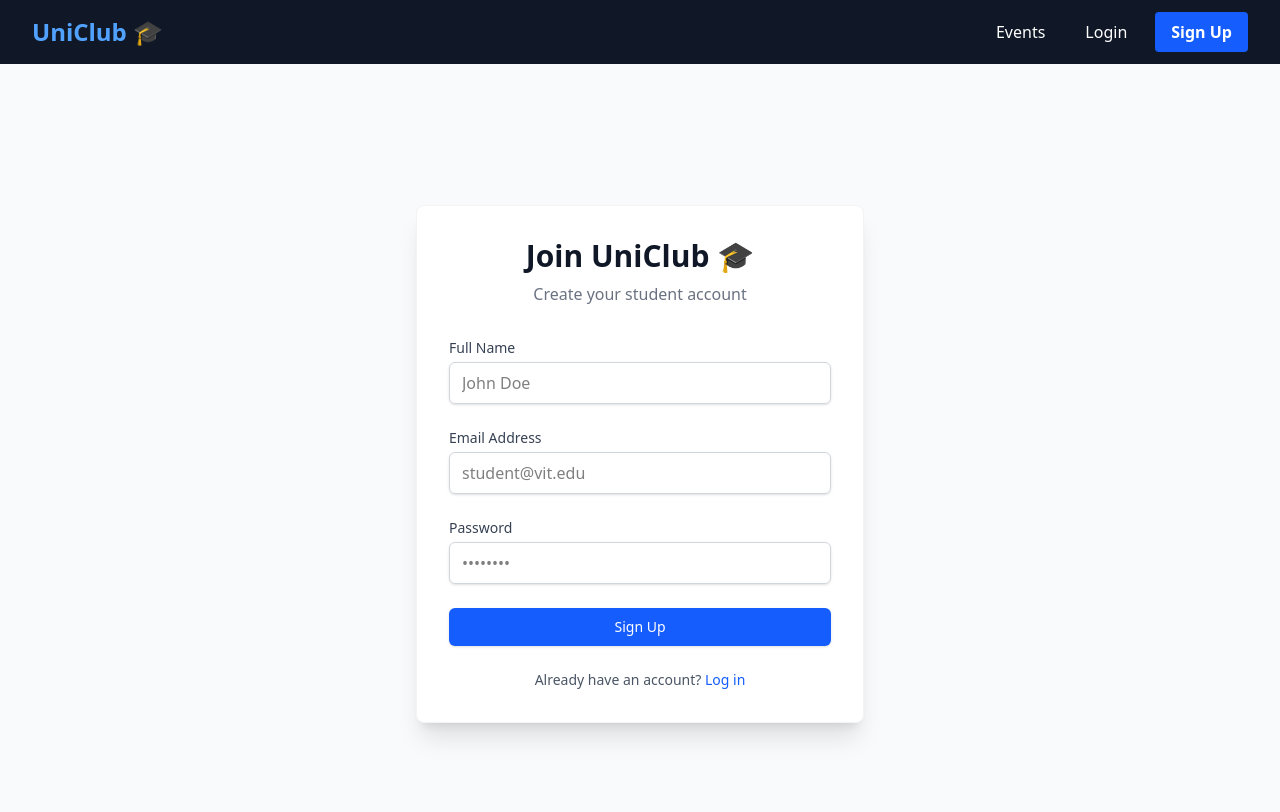
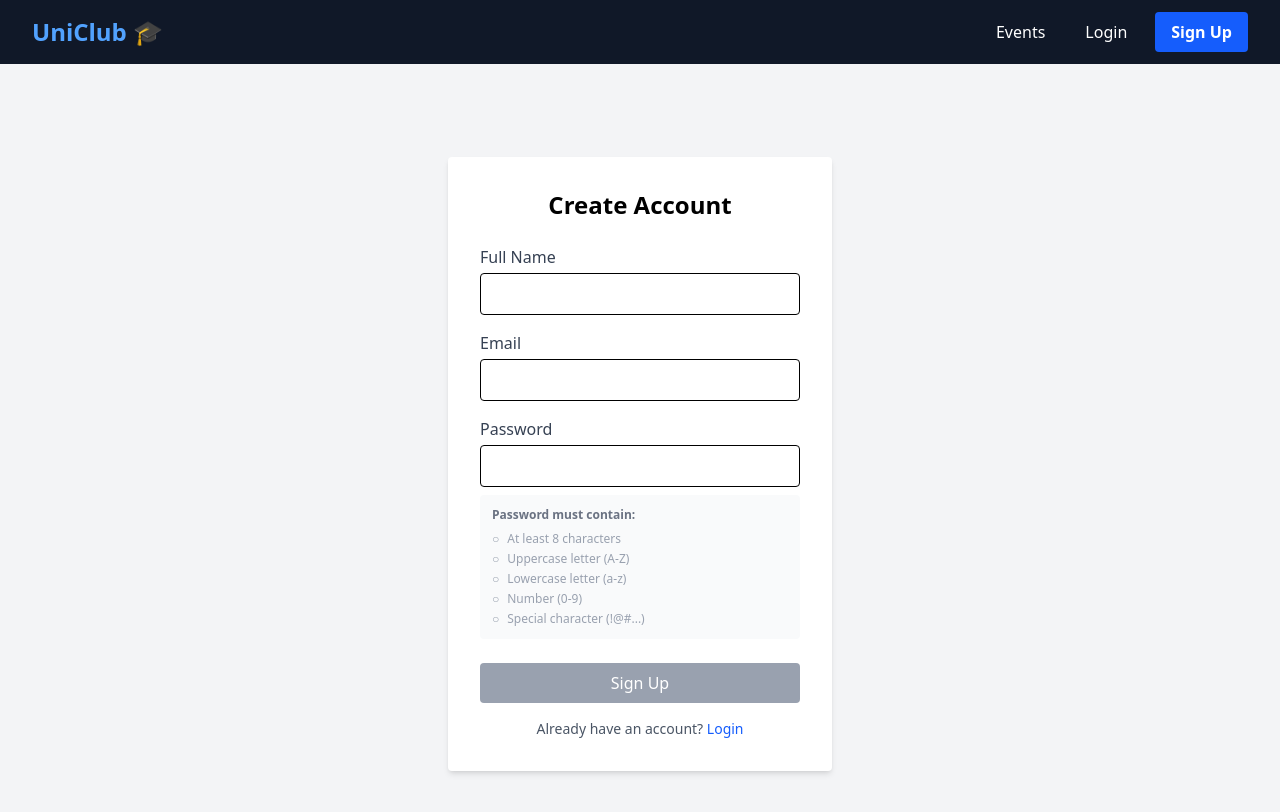
Before and after one commit to KeerthiKumar2902/ClubManager, a React (Vite) app in the folder client/: page /register in a window 1280 px wide. Shown: the top 812 px of the page. Built offline with nearby package versions, Linux system fonts and the light colour scheme.

Commit message:
Implemented forgot password, resetpassword and verify email

```diff
--- /dev/null
+++ b/client/src/pages/ForgotPassword.jsx
@@ -0,0 +1,66 @@
+import React, { useState } from 'react';
+import axios from 'axios';
+import { Link } from 'react-router-dom';
+
+const ForgotPassword = () => {
+  const [email, setEmail] = useState('');
+  const [message, setMessage] = useState('');
+  const [error, setError] = useState('');
+  const [loading, setLoading] = useState(false);
+
+  const handleSubmit = async (e) => {
+    e.preventDefault();
+    setLoading(true);
+    setMessage('');
+    setError('');
+
+    try {
+      await axios.post('http://localhost:5000/api/auth/forgot-password', { email });
+      setMessage('Password reset link has been sent to your email.');
+    } catch (err) {
+      setError(err.response?.data?.error || 'Failed to send email.');
+    } finally {
+      setLoading(false);
+    }
+  };
+
+  return (
+    <div className="min-h-screen flex items-center justify-center bg-gray-50 px-4">
+      <div className="max-w-md w-full bg-white p-8 rounded-lg shadow-md">
+        <h2 className="text-2xl font-bold text-center text-gray-800 mb-6">Forgot Password?</h2>
+        <p className="text-gray-600 text-center mb-6">Enter your email and we'll send you a link to reset your password.</p>
+
+        {message && <div className="bg-green-100 text-green-700 p-3 rounded mb-4 text-sm">{message}</div>}
+        {error && <div className="bg-red-100 text-red-700 p-3 rounded mb-4 text-sm">{error}</div>}
+
+        <form onSubmit={handleSubmit} className="space-y-4">
+          <div>
+            <label className="block text-gray-700 mb-2">Email Address</label>
+            <input
+              type="email"
+              required
+              className="w-full px-4 py-2 border rounded-lg focus:outline-none focus:ring-2 focus:ring-blue-500"
+              placeholder="admin@example.com"
+              value={email}
+              onChange={(e) => setEmail(e.target.value)}
+            />
+          </div>
+
+          <button
+            type="submit"
+            disabled={loading}
+            className="w-full bg-blue-600 text-white py-2 rounded-lg hover:bg-blue-700 transition disabled:bg-blue-300"
+          >
+            {loading ? 'Sending...' : 'Send Reset Link'}
+          </button>
+        </form>
+
+        <div className="mt-4 text-center">
+          <Link to="/login" className="text-blue-600 hover:underline text-sm">Back to Login</Link>
+        </div>
+      </div>
+    </div>
+  );
+};
+
+export default ForgotPassword;
--- a/client/src/pages/Register.jsx
+++ b/client/src/pages/Register.jsx
@@ -1,33 +1,65 @@
-import React, { useState } from 'react';
-import { Link, useNavigate } from 'react-router-dom';
+import React, { useState, useEffect } from 'react';
 import axios from 'axios';
+import { useNavigate, Link } from 'react-router-dom';
 
 const Register = () => {
-  const navigate = useNavigate();
-
   const [formData, setFormData] = useState({
     name: '',
     email: '',
-    password: ''
+    password: '',
+    role: 'STUDENT'
   });
 
+  // Toggle for Success View
+  const [registrationSuccess, setRegistrationSuccess] = useState(false);
   const [error, setError] = useState('');
   const [loading, setLoading] = useState(false);
 
-  const handleSubmit = async (e) => {
+  // --- PASSWORD VALIDATION STATE ---
+  const [passwordCriteria, setPasswordCriteria] = useState({
+    length: false,
+    upper: false,
+    lower: false,
+    number: false,
+    special: false
+  });
+  const [isPasswordValid, setIsPasswordValid] = useState(false);
+
+  // Update criteria whenever password changes
+  useEffect(() => {
+    const p = formData.password;
+    const criteria = {
+      length: p.length >= 8,
+      upper: /[A-Z]/.test(p),
+      lower: /[a-z]/.test(p),
+      number: /[0-9]/.test(p),
+      special: /[!@#$%^&*(),.?":{}|<>]/.test(p)
+    };
+
+    setPasswordCriteria(criteria);
+    // Valid only if ALL values in the object are true
+    setIsPasswordValid(Object.values(criteria).every(Boolean));
+  }, [formData.password]);
+
+  const handleChange = (e) => {
+    setFormData({ ...formData, [e.target.name]: e.target.value });
+  };
+
+  const handleRegister = async (e) => {
     e.preventDefault();
     setError('');
+
+    // Double Check (Security)
+    if (!isPasswordValid) {
+      setError("Please meet all password requirements.");
+      return;
+    }
+
     setLoading(true);
 
     try {
-      // Hardcode role as 'STUDENT' for public sign-ups
-      const payload = { ...formData, role: 'STUDENT' };
-
-      await axios.post('http://localhost:5000/api/auth/register', payload);
-
-      alert("Registration Successful! Please Login.");
-      navigate('/login');
-
+      await axios.post('http://localhost:5000/api/auth/register', formData);
+      setRegistrationSuccess(true);
     } catch (err) {
       setError(err.response?.data?.error || 'Registration failed');
     } finally {
@@ -35,81 +67,107 @@ const Register = () => {
     }
   };
 
+  // --- VIEW 1: SUCCESS MESSAGE ---
+  if (registrationSuccess) {
+    return (
+      <div className="min-h-screen flex items-center justify-center bg-gray-50 px-4">
+        <div className="max-w-md w-full bg-white p-8 rounded-lg shadow-lg text-center border-t-4 border-green-500">
+          <div className="mb-4 text-6xl">📧</div>
+          <h2 className="text-2xl font-bold text-gray-800 mb-2">Verify your Email</h2>
+          <p className="text-gray-600 mb-6">
+            We've sent a verification link to <span className="font-semibold text-gray-800">{formData.email}</span>.
+          </p>
+          <p className="text-sm text-gray-500 mb-8 bg-gray-100 p-3 rounded">
+            Please check your inbox (and spam folder). You cannot login until you verify your account.
+          </p>
+
+          <Link to="/login" className="inline-block bg-blue-600 text-white px-6 py-2 rounded hover:bg-blue-700 transition">
+            Go to Login
+          </Link>
+        </div>
+      </div>
+    );
+  }
+
+  // --- VIEW 2: REGISTRATION FORM ---
   return (
-    <div className="min-h-screen flex items-center justify-center bg-gray-50 px-4">
-      <div className="max-w-md w-full bg-white rounded-lg shadow-xl p-8 border border-gray-100">
+    <div className="flex justify-center items-center min-h-screen bg-gray-100 py-10">
+      <div className="bg-white p-8 rounded shadow-md w-96">
+        <h1 className="text-2xl font-bold mb-6 text-center">Create Account</h1>
 
-        <div className="text-center mb-8">
-          <h2 className="text-3xl font-bold text-gray-900">Join UniClub 🎓</h2>
-          <p className="text-gray-500 mt-2">Create your student account</p>
-        </div>
+        {error && <div className="bg-red-100 text-red-700 p-2 rounded mb-4 text-sm">{error}</div>}
 
-        {error && (
-          <div className="bg-red-50 text-red-600 p-3 rounded mb-4 text-sm border border-red-200">
-            {error}
-          </div>
-        )}
-
-        <form onSubmit={handleSubmit} className="space-y-6">
-          <div>
-            <label className="block text-sm font-medium text-gray-700">Full Name</label>
+        <form onSubmit={handleRegister}>
+          <div className="mb-4">
+            <label className="block text-gray-700">Full Name</label>
             <input
               type="text"
-              className="mt-1 block w-full px-3 py-2 border border-gray-300 rounded-md shadow-sm focus:outline-none focus:ring-blue-500 focus:border-blue-500"
-              placeholder="John Doe"
+              name="name"
+              className="w-full border p-2 rounded mt-1"
               value={formData.name}
-              onChange={(e) => setFormData({...formData, name: e.target.value})}
+              onChange={handleChange}
               required
             />
           </div>
 
-          <div>
-            <label className="block text-sm font-medium text-gray-700">Email Address</label>
+          <div className="mb-4">
+            <label className="block text-gray-700">Email</label>
             <input
               type="email"
-              className="mt-1 block w-full px-3 py-2 border border-gray-300 rounded-md shadow-sm focus:outline-none focus:ring-blue-500 focus:border-blue-500"
-              placeholder="student@vit.edu"
+              name="email"
+              className="w-full border p-2 rounded mt-1"
               value={formData.email}
-              onChange={(e) => setFormData({...formData, email: e.target.value})}
+              onChange={handleChange}
               required
             />
           </div>
 
-          <div>
-            <label className="block text-sm font-medium text-gray-700">Password</label>
+          <div className="mb-2">
+            <label className="block text-gray-700">Password</label>
             <input
               type="password"
-              className="mt-1 block w-full px-3 py-2 border border-gray-300 rounded-md shadow-sm focus:outline-none focus:ring-blue-500 focus:border-blue-500"
-              placeholder="••••••••"
+              name="password"
+              className={`w-full border p-2 rounded mt-1 ${isPasswordValid && formData.password ? 'border-green-500 ring-1 ring-green-500' : ''}`}
               value={formData.password}
-              onChange={(e) => setFormData({...formData, password: e.target.value})}
+              onChange={handleChange}
               required
             />
           </div>
 
+          {/* --- PASSWORD CHECKLIST --- */}
+          <div className="mb-6 bg-gray-50 p-3 rounded text-xs space-y-1">
+            <p className="font-semibold text-gray-500 mb-2">Password must contain:</p>
+
+            <CriteriaItem met={passwordCriteria.length} label="At least 8 characters" />
+            <CriteriaItem met={passwordCriteria.upper} label="Uppercase letter (A-Z)" />
+            <CriteriaItem met={passwordCriteria.lower} label="Lowercase letter (a-z)" />
+            <CriteriaItem met={passwordCriteria.number} label="Number (0-9)" />
+            <CriteriaItem met={passwordCriteria.special} label="Special character (!@#...)" />
+          </div>
+
           <button
             type="submit"
-            disabled={loading}
-            className={`w-full flex justify-center py-2 px-4 border border-transparent rounded-md shadow-sm text-sm font-medium text-white
-              ${loading ? 'bg-blue-400 cursor-not-allowed' : 'bg-blue-600 hover:bg-blue-700'}
-              transition duration-150 ease-in-out`}
+            disabled={loading || !isPasswordValid}
+            className="w-full bg-green-600 text-white p-2 rounded hover:bg-green-700 transition disabled:bg-gray-400 disabled:cursor-not-allowed"
           >
             {loading ? 'Creating Account...' : 'Sign Up'}
           </button>
         </form>
 
-        <div className="mt-6 text-center">
-          <p className="text-sm text-gray-600">
-            Already have an account?{' '}
-            <Link to="/login" className="font-medium text-blue-600 hover:text-blue-500">
-              Log in
-            </Link>
-          </p>
+        <div className="mt-4 text-center text-sm text-gray-600">
+          Already have an account? <Link to="/login" className="text-blue-600 hover:underline">Login</Link>
         </div>
-
       </div>
     </div>
   );
 };
 
+// Helper Component for Checklist Items
+const CriteriaItem = ({ met, label }) => (
+  <div className={`flex items-center ${met ? 'text-green-600' : 'text-gray-400'}`}>
+    <span className="mr-2">{met ? '✔' : '○'}</span>
+    {label}
+  </div>
+);
+
 export default Register;
--- /dev/null
+++ b/client/src/pages/ResetPassword.jsx
@@ -0,0 +1,77 @@
+import React, { useState } from 'react';
+import { useParams, useNavigate } from 'react-router-dom';
+import axios from 'axios';
+
+const ResetPassword = () => {
+  const { token } = useParams();
+  const navigate = useNavigate();
+
+  const [newPassword, setNewPassword] = useState('');
+  const [confirmPassword, setConfirmPassword] = useState('');
+  const [message, setMessage] = useState('');
+  const [error, setError] = useState('');
+
+  const handleSubmit = async (e) => {
+    e.preventDefault();
+    setError('');
+
+    if (newPassword !== confirmPassword) {
+      return setError("Passwords do not match");
+    }
+
+    try {
+      await axios.post('http://localhost:5000/api/auth/reset-password', {
+        token,
+        newPassword
+      });
+      setMessage('Password reset successful! Redirecting to login...');
+      setTimeout(() => navigate('/login'), 3000);
+    } catch (err) {
+      setError(err.response?.data?.error || 'Failed to reset password. Token may be expired.');
+    }
+  };
+
+  return (
+    <div className="min-h-screen flex items-center justify-center bg-gray-50 px-4">
+      <div className="max-w-md w-full bg-white p-8 rounded-lg shadow-md">
+        <h2 className="text-2xl font-bold text-center text-gray-800 mb-6">Reset Password</h2>
+
+        {message && <div className="bg-green-100 text-green-700 p-3 rounded mb-4 text-sm">{message}</div>}
+        {error && <div className="bg-red-100 text-red-700 p-3 rounded mb-4 text-sm">{error}</div>}
+
+        <form onSubmit={handleSubmit} className="space-y-4">
+          <div>
+            <label className="block text-gray-700 mb-2">New Password</label>
+            <input
+              type="password"
+              required
+              className="w-full px-4 py-2 border rounded-lg focus:outline-none focus:ring-2 focus:ring-blue-500"
+              value={newPassword}
+              onChange={(e) => setNewPassword(e.target.value)}
+            />
+          </div>
+
+          <div>
+            <label className="block text-gray-700 mb-2">Confirm Password</label>
+            <input
+              type="password"
+              required
+              className="w-full px-4 py-2 border rounded-lg focus:outline-none focus:ring-2 focus:ring-blue-500"
+              value={confirmPassword}
+              onChange={(e) => setConfirmPassword(e.target.value)}
+            />
+          </div>
+
+          <button
+            type="submit"
+            className="w-full bg-purple-600 text-white py-2 rounded-lg hover:bg-purple-700 transition"
+          >
+            Set New Password
+          </button>
+        </form>
+      </div>
+    </div>
+  );
+};
+
+export default ResetPassword;
```
Also changed, not shown: client/src/App.jsx (+10 -2 lines), client/src/pages/Login.jsx (+19 -6 lines), client/src/pages/VerifyEmail.jsx (added, +57 -0 lines).
